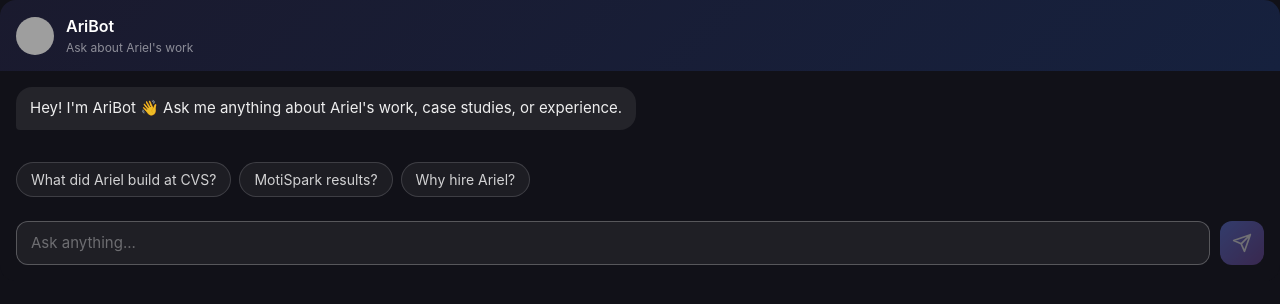
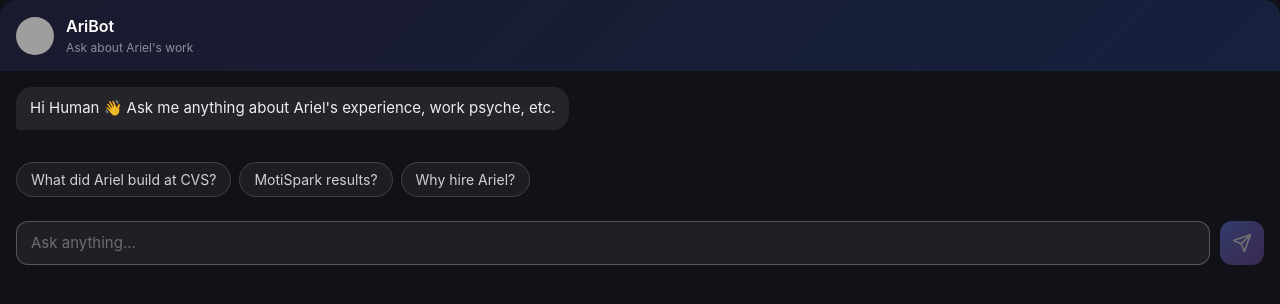
Before and after one commit to arielmc/aribot, a React (Vite) app: page / in a window 1280 px wide. Shown: the top 304 px of the page. Built offline with nearby package versions, Linux system fonts and the light colour scheme; grey boxes are pictures that could not be loaded.

Commit message:
Update ChatBot.jsx

```diff
--- a/src/ChatBot.jsx
+++ b/src/ChatBot.jsx
@@ -27,7 +27,7 @@ OTHER: PCCW Global Creative Director, Lotus Interworks (grew 3→50+), Apple, Di
 
 export default function ChatBot() {
   const [messages, setMessages] = useState([
-    { role: 'assistant', content: "Hey! I'm AriBot 👋 Ask me anything about Ariel's work, case studies, or experience." }
+    { role: 'assistant', content: "Hi Human 👋 Ask me anything about Ariel's experience, work psyche, etc." }
   ])
   const [input, setInput] = useState('')
   const [isLoading, setIsLoading] = useState(false)
```
